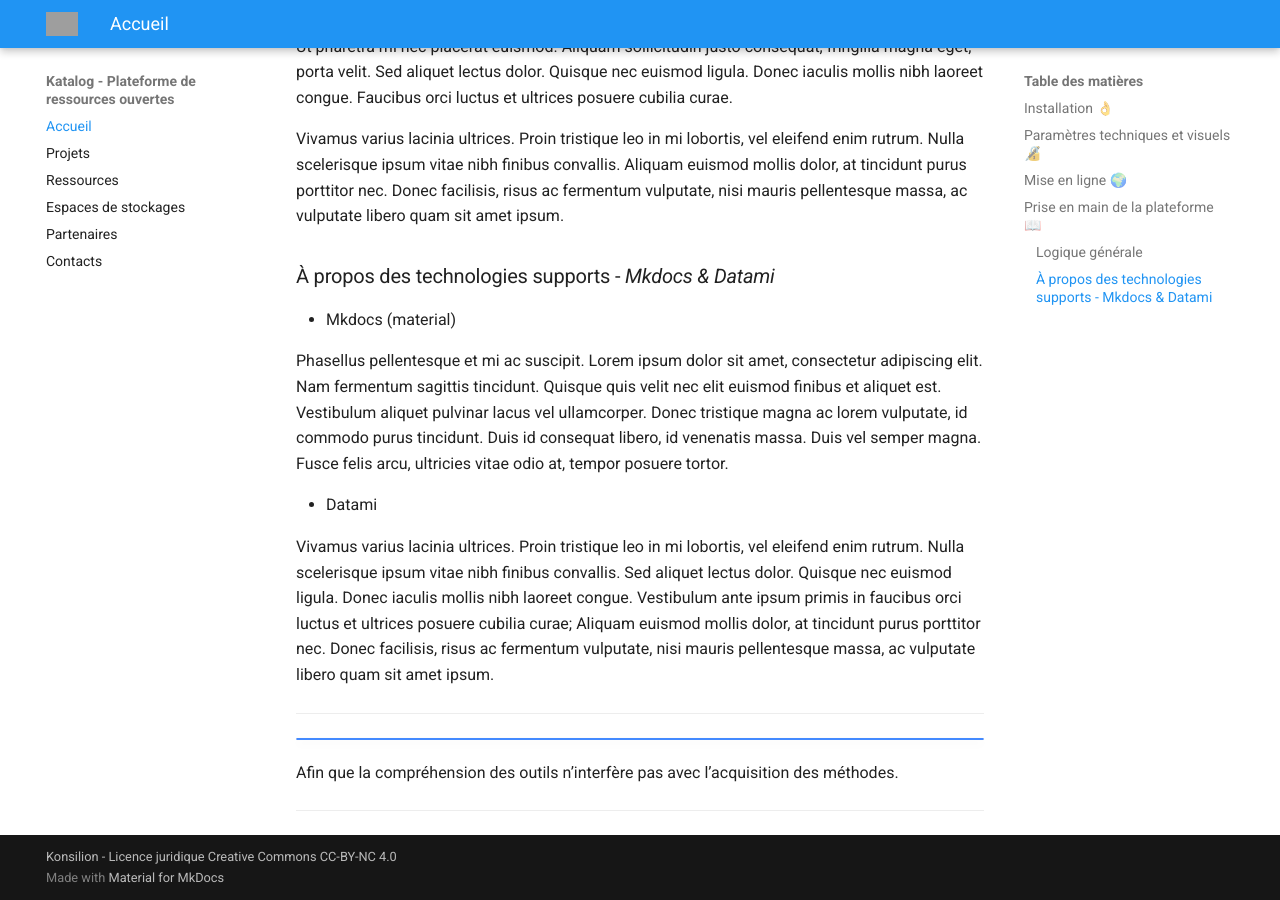
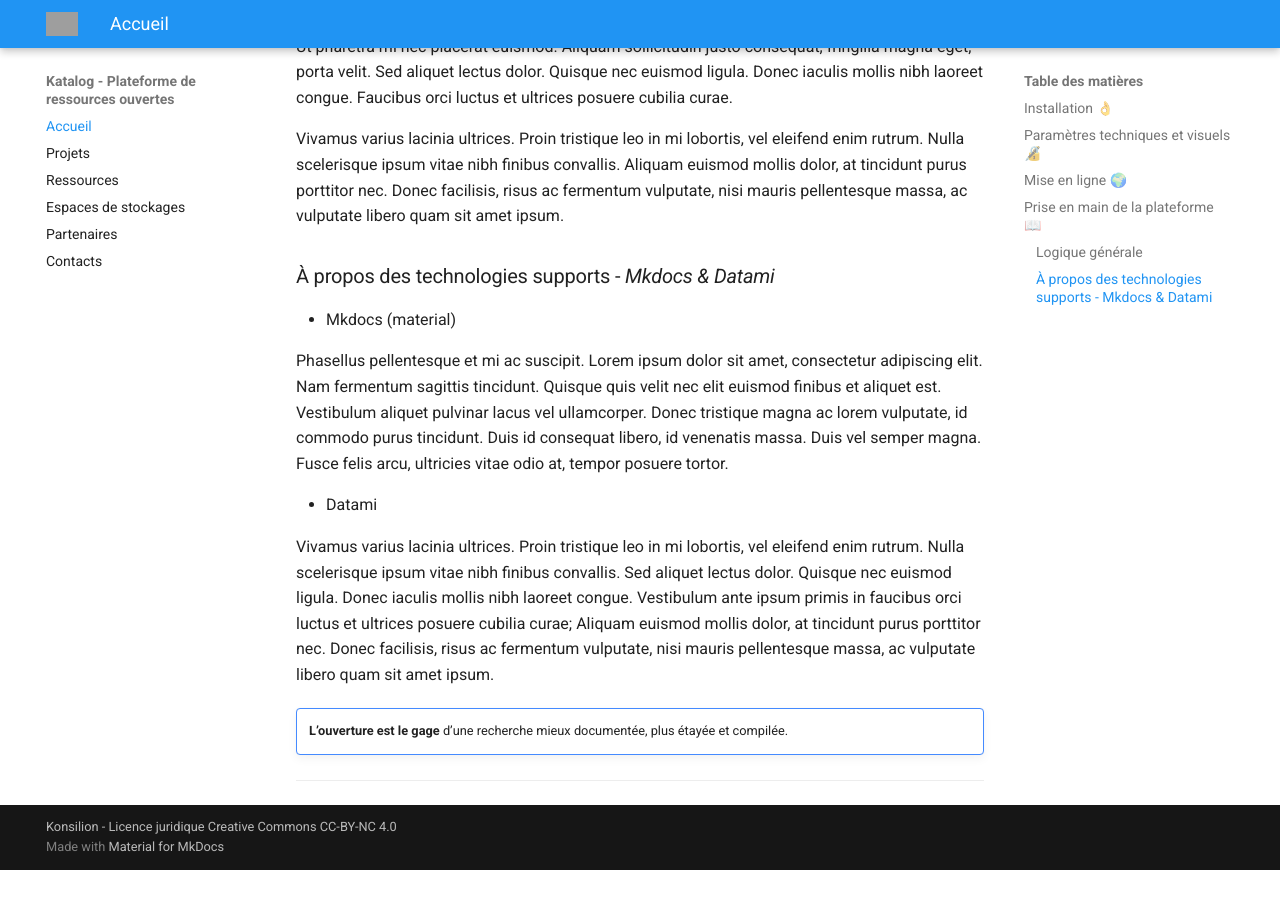
Before and after one commit to Konsilion/katalog-template, an MkDocs documentation site: the page built from docs/index.md, in a window 1280 px wide and 900 px high, scrolled down 1437 px. Built offline with MkDocs 1.6.1 and Material for MkDocs 9.7.7, drawn with Linux system fonts in a browser that asks for light colours; after the commit the page ends 2307 px from its top, so only the background shows below that; grey boxes are pictures that could not be loaded.

Commit message:
Update index.md

```diff
--- a/docs/index.md
+++ b/docs/index.md
@@ -56,12 +56,9 @@ Phasellus pellentesque et mi ac suscipit. Lorem ipsum dolor sit amet, consectetu
 Vivamus varius lacinia ultrices. Proin tristique leo in mi lobortis, vel eleifend enim rutrum. Nulla scelerisque ipsum vitae nibh finibus convallis.
 Sed aliquet lectus dolor. Quisque nec euismod ligula. Donec iaculis mollis nibh laoreet congue. Vestibulum ante ipsum primis in faucibus orci luctus et ultrices posuere cubilia curae; Aliquam euismod mollis dolor, at tincidunt purus porttitor nec. Donec facilisis, risus ac fermentum vulputate, nisi mauris pellentesque massa, ac vulputate libero quam sit amet ipsum.
 
-
----
-
 !!! note ""
 
-   Afin que la compréhension des outils n’interfère pas avec l’acquisition des méthodes.
+    **L’ouverture est le gage** d’une recherche mieux documentée, plus étayée et compilée.
 
 
 
```
